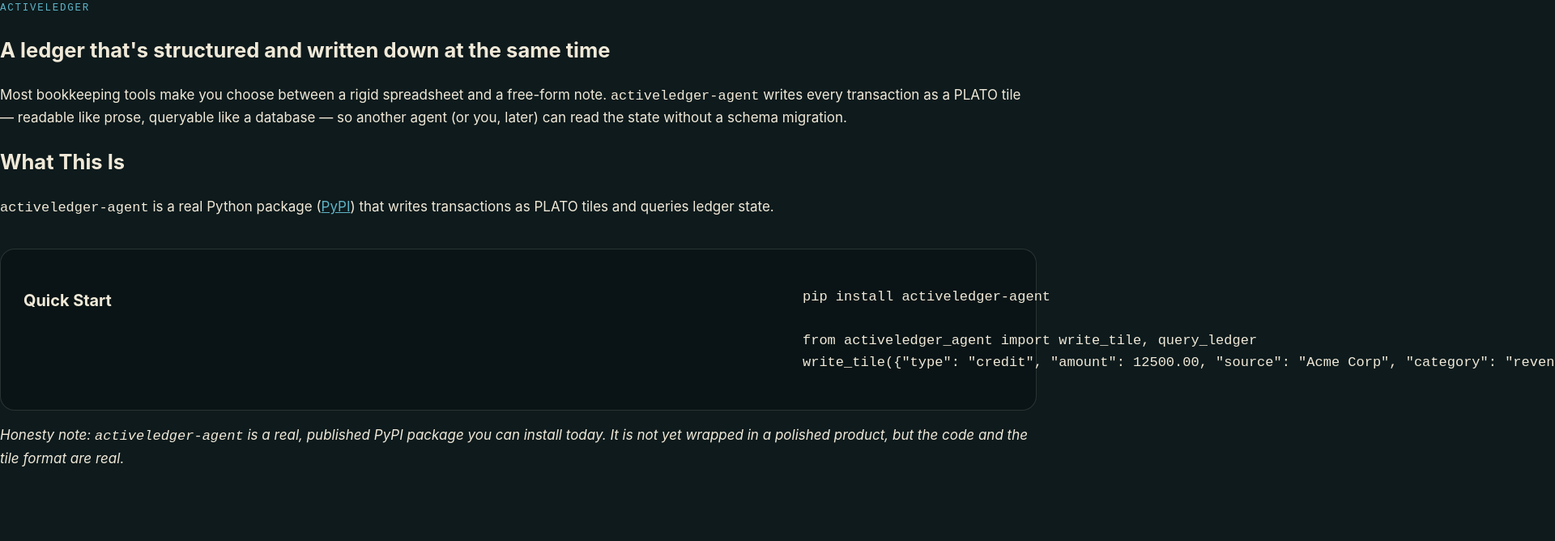
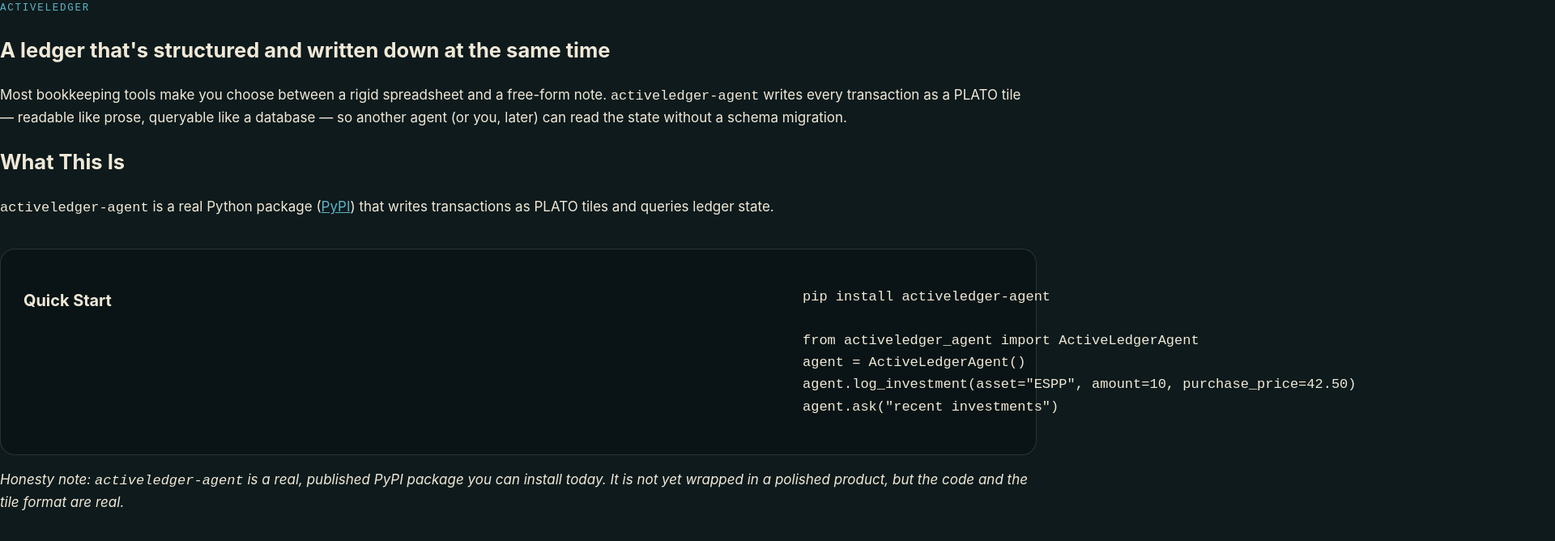
Before and after one commit to purplepincher/activeledger, a plain HTML site: page public/index.html in a window 1280 px wide. Shown: the top 668 px of the page at 81% size, 1920 px wide, since content can reach past the window. Drawn offline with Linux system fonts and the light colour scheme.

Commit message:
docs: add honest README + product-status; fix false landing-page API
README explains this repo is a static-asset Worker serving the activeledger.ai
landing page (no app logic, no tests, no build) and documents the verified
run path and the family/ design system.

public/index.html: the quick-start showed an API that does not exist in the
package:
    from activeledger_agent import write_tile, query_ledger   # NOT REAL
    write_tile({...})
Replaced with the real class, verified from the published wheel:
    from activeledger_agent import ActiveLedgerAgent
    agent = ActiveLedgerAgent()
    agent.log_investment(...); agent.ask(...)
The 'PLATO tile' narrative was already accurate; only the symbol names were
fabricated.

docs/product-status.md records, from the 0.2.0 wheel:
- real API is ActiveLedgerAgent (log_activity/log_investment/log_trade/ask).
- the 0.2.0 release fails to import: SyntaxError line 55 (mis-indented
  module-level __init__ + methods).
- needs a PLATO server at localhost:8847 to do anything.

Uses the org's honesty markers (real today / real but conditional / later phase).

```diff
--- a/public/index.html
+++ b/public/index.html
@@ -311,8 +311,10 @@
   <h3>Quick Start</h3>
   <pre><code>pip install activeledger-agent
 
-from activeledger_agent import write_tile, query_ledger
-write_tile({"type": "credit", "amount": 12500.00, "source": "Acme Corp", "category": "revenue"})</code></pre>
+from activeledger_agent import ActiveLedgerAgent
+agent = ActiveLedgerAgent()
+agent.log_investment(asset="ESPP", amount=10, purchase_price=42.50)
+agent.ask("recent investments")</code></pre>
 </section>
 
 <!-- COPY: HONESTY_NOTE -->
```
Also changed, not shown: 2 other files.
